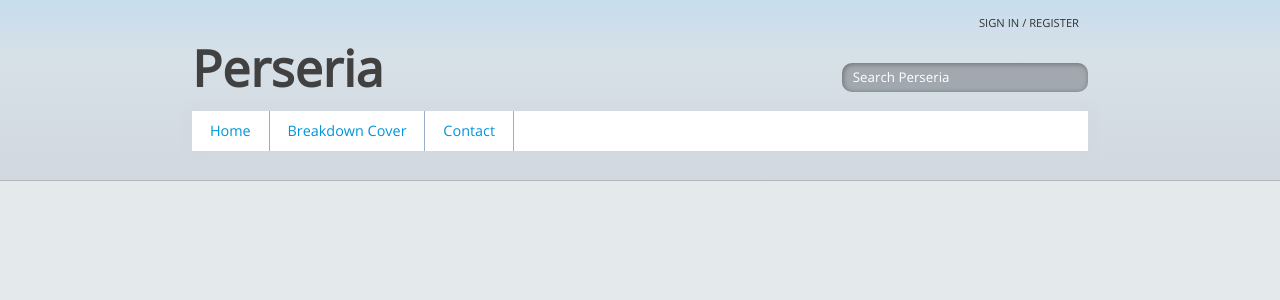
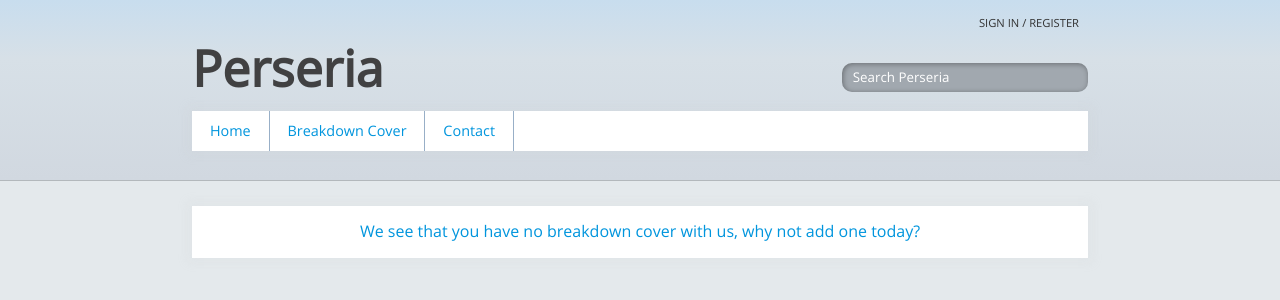
Before and after one commit to awak3e/perseria_django, a Django app: template perseria_django/templates/cover.html in a window 1280 px wide. Shown: the top 300 px of the page. Run offline with Django 3.2, Linux system fonts and the light colour scheme; the template is opened without the code that fills it, so the values that code supplies are empty.

Commit message:
added more functionality to users

```diff
--- a/perseria_django/perseria_django/static/main.css
+++ b/perseria_django/perseria_django/static/main.css
@@ -478,3 +478,16 @@ input[placeholder], [placeholder], *[placeholder]
 	height: auto;
 	text-align: center;
 }
+
+#covercontent p
+{
+	color: #0095dd;
+	background-color: white;
+	padding: 2%;
+	font-family: 'OpenSans', sans-serif;
+	font-size: 1em;
+	margin-bottom: 20px;
+
+	-webkit-box-shadow:  0px 0px 10px 5px rgba(192, 192, 192, 0.1);
+    box-shadow:  0px 0px 10px 5px rgba(192, 192, 192, 0.1);
+}
--- a/perseria_django/templates/cover.html
+++ b/perseria_django/templates/cover.html
@@ -4,8 +4,14 @@
 
 {% block content %}
 	<div id = "covercontent">
-		{{ cover.user.username }}
-		{{ cover.start_date }}
-		{{ cover.end_date }}
+		<p>
+			{% if cover %}
+				{{ cover.user.username }}
+				{{ cover.start_date }}
+				{{ cover.end_date }}
+			{% else %}
+				We see that you have no breakdown cover with us, why not add one today?
+			{% endif %}
+		</p>
 	</div>
 {% endblock %}
```
